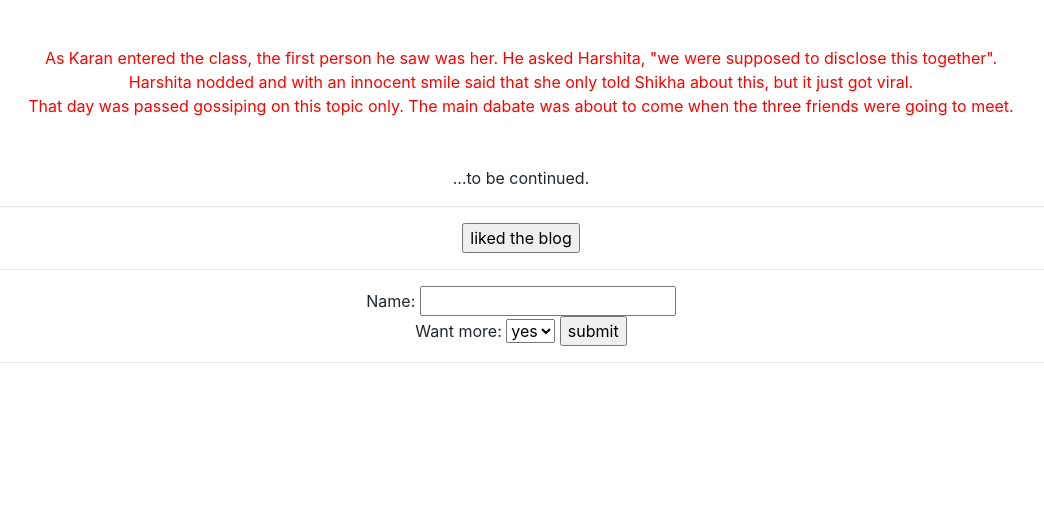
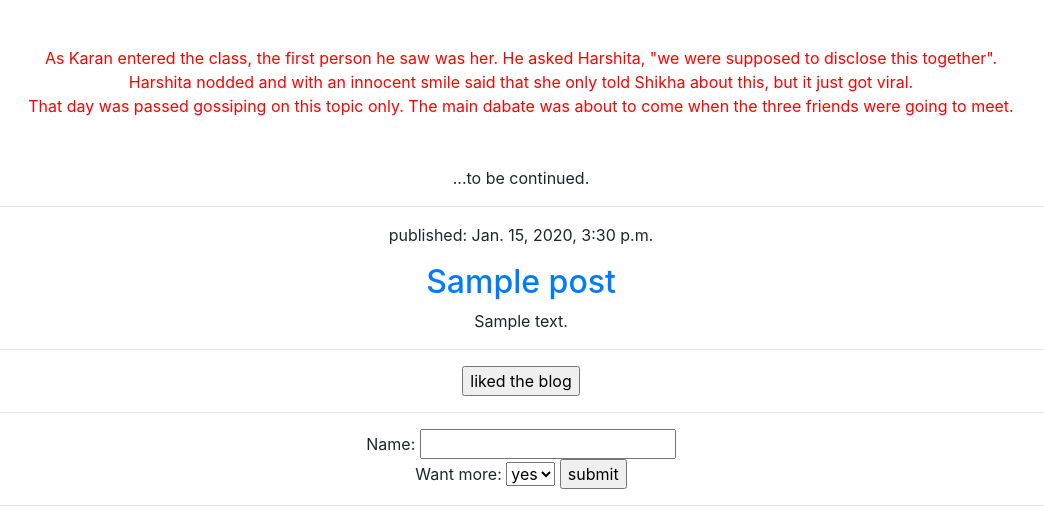
Before and after one commit to myself-NEO/mysecblog, a Django app: template crudblog/templates/crudblog/post_list.html in a window 1280 px wide. Shown: the part 1326-1848 px from the top of the page, without its empty margins (119-1163 px from the left). Before the commit the page ends 1689 px from the top, so only its background shows below. Run offline with Django 3.2, Linux system fonts and the light colour scheme; the template is opened without the code that fills it: values that come from a table or form of the project are taken from there, others are empty; tables that the repository leaves empty hold one stand-in row (values such as "Sample post"); some libraries are stand-ins or nearby versions.

Commit message:
temp added

```diff
--- a/crudblog/templates/crudblog/post_list.html
+++ b/crudblog/templates/crudblog/post_list.html
@@ -103,9 +103,19 @@
              ...to be continued.</p>
 
              <hr>
+         </div>
+
+{% for post in posts %}
+    <div>
+        <p>published: {{ post.published_date }}</p>
+        <h2><a href="">{{ post.title }}</a></h2>
+        <p>{{ post.text|linebreaksbr }}</p>
+    </div>
+{% endfor %}
 
 
-</div>
+<hr>
+
 
     <base href="https://ineo.pythonanywhere.com/" />
     <script type="text/JavaScript">
```
Also changed, not shown: crudblog/views.py (+14 -1 lines).
